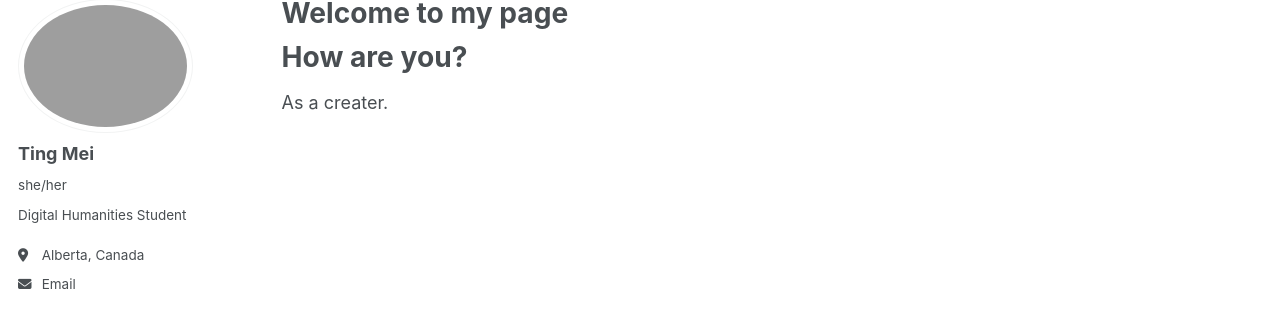
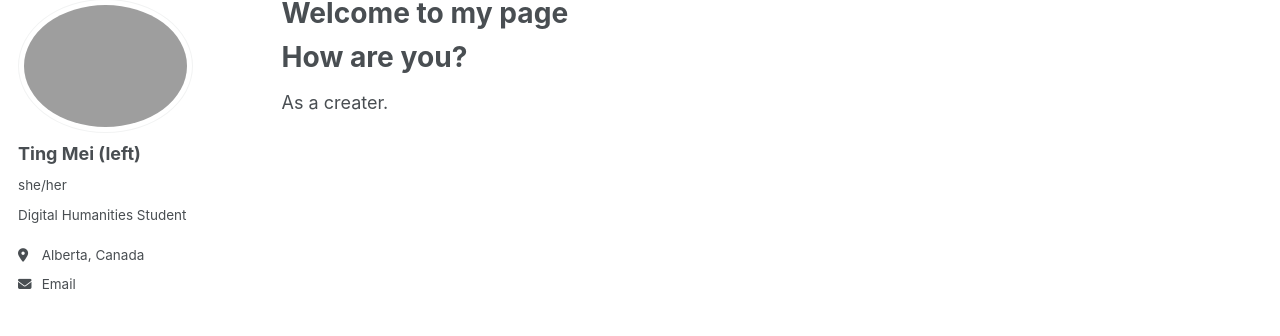
Before and after one commit to ting-bingersoda/about, a Jekyll site: the page built from _pages/about.md, in a window 1280 px wide. Shown: the part 100-436 px from the top of the page. Built offline with Jekyll 4.4.1, drawn with Linux system fonts in a browser that asks for light colours.

Commit message:
Update _config.yml

```diff
--- a/_config.yml
+++ b/_config.yml
@@ -23,7 +23,7 @@ repository               : "about/ting-bingersoda.github.io"
 author:
   # Biographic information
   avatar           : "profile.JPG"
-  name             : "Ting Mei"
+  name             : "Ting Mei (left)"
   pronouns         : "she/her"
   bio              : "Digital Humanities Student"
   location         : "Alberta, Canada"
```
